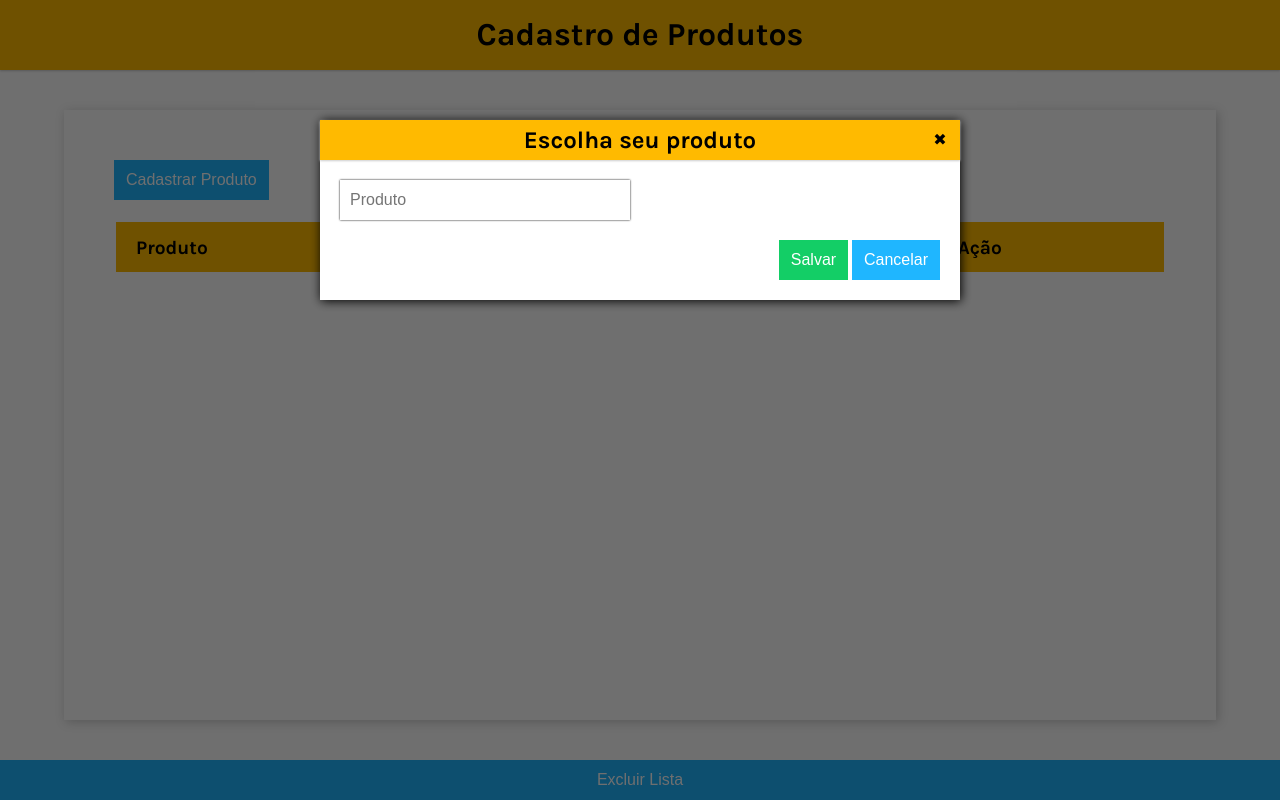
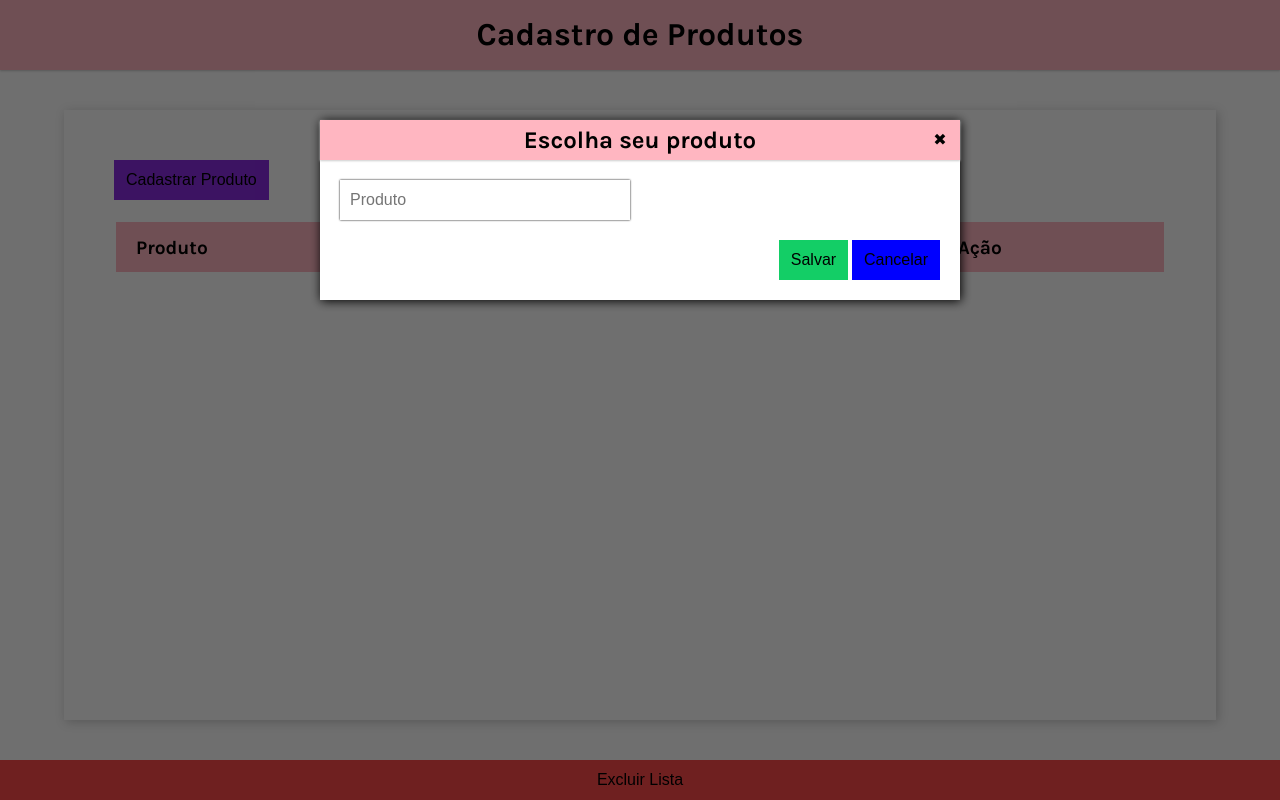
Before and after one commit to Laracf/Lista-de-Compras-Simbiose, a plain HTML site: page Lista/index.html in a window 1280 px wide. Both pictures are taken after a click on the button "Cadastrar Produto". Drawn offline with Linux system fonts and the light colour scheme; no server answers.

Commit message:
Add files via upload

```diff
--- a/Lista/css/button.css
+++ b/Lista/css/button.css
@@ -2,15 +2,13 @@
     border-style: none;
     height: 40px;
     padding: 6px 12px;
-    background-color: black;
-    color: white;
     font-size: 1rem;
     cursor: pointer;
     transition: box-shadow .6s ease;
 }
 
-.button.blue{
-    background-color: #1FB6FF;
+button.blueviolet{
+    background-color:blueviolet;
 }
 
 button.green{
@@ -21,8 +19,8 @@ button.red{
     background-color: #FF4949;
 }
 
-button.yellow{
-    background-color: yellow;
+button.blue{
+    background-color: blue;
 }
 
 .button:hover{
--- a/Lista/css/main.css
+++ b/Lista/css/main.css
@@ -5,8 +5,8 @@
 }
 
 :root{
-    --primary-color: #FFBA00;
-    --secundary-color: #FFF1CC;
+    --primary-color: #FFB6C1;
+    --secundary-color: 	#FFF0F5;
     --shadow-color: #CCC;
     --text-color: #FFF;
 }
--- a/Lista/css/modal.css
+++ b/Lista/css/modal.css
@@ -33,8 +33,6 @@
     line-height: 40px;
     font-size: 1rem;
 }
-
-
 
 .modal-close{
     position: absolute;
--- a/Lista/index.html
+++ b/Lista/index.html
@@ -1,6 +1,5 @@
 <!DOCTYPE html>
 <html lang="pt-BR">
-
 <head>
     <meta charset="UTF-8">
     <meta http-equiv="X-UA-Compatible" content="IE=edge">
@@ -8,24 +7,19 @@
     <link rel="preconnect" href="https://fonts.gstatic.com">
     <link href="https://fonts.googleapis.com/css2?family=Karla:ital,wght@0,400;0,700;1,200;1,800&display=swap"
         rel="stylesheet">
-
     <link rel="stylesheet" href="css/main.css">
     <link rel="stylesheet" href="css/button.css">
     <link rel="stylesheet" href="css/records.css">
     <link rel="stylesheet" href="css/modal.css">
     <script src="js/main.js" defer></script>
-    <script src="js/random.js"></script>
     <title>ListaSimbiose</title>
 </head>
-
 <body>
     <header>
         <h1 class="header-title">Cadastro de Produtos</h1>
     </header>
     <main>
-        <button type="button" class="button blue mobile" id="cadastrarProduto">Cadastrar Produto</button>
-
-
+        <button type="button" class="button blueviolet mobile" id="cadastrarProduto">Cadastrar Produto</button>
         <table id="tableClient" class="records">
             <thead>
                 <tr>
@@ -56,7 +50,7 @@
             </div>
         </div>
     </main>
-    <button type="button" class="button blue mobile" id="delete-all">Excluir Lista</button>
+    <button type="button" class="button red mobile" id="delete-all">Excluir Lista</button>
     </div>
     <div id="output"></div>
  </body>
```
